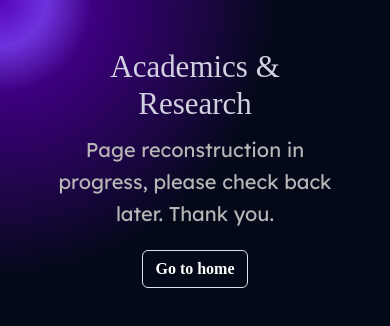
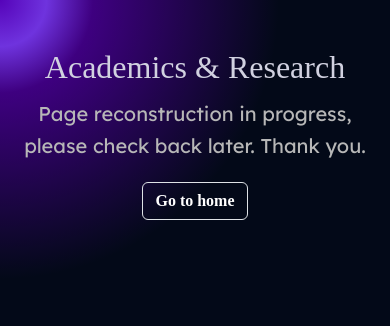
Before and after one commit to Khalifa-pendrops/portfolio_2024, a React (Vite) app: page /academic in a window 390 px wide. Shown: the top 326 px of the page. Built offline with nearby package versions, Linux system fonts and the light colour scheme; a web font is replaced by a local one.

Commit message:
last commit before DB

```diff
--- a/src/Components/Academic.jsx
+++ b/src/Components/Academic.jsx
@@ -7,8 +7,8 @@ import "./Home.css";
 function Academic() {
   return (
     <div className="container-fluid d-flex flex-column justify-content-center align-items-center gap-1 pt-5 text-center">
-      <h1 className="display-5 w-50 w-sm-100">Academics & Research</h1>
-      <p className="p-text fs-5 ">
+      <h1 className="header-h1-academic w-100 ">Academics & Research</h1>
+      <p className="p-text fs-5 text-center">
         Page reconstruction in progress, please check back later. Thank you.
       </p>
       <Link className="linked-btn" to="/">
--- a/src/Components/Home.css
+++ b/src/Components/Home.css
@@ -29,9 +29,9 @@ a {
 }
 
 .contact-btn-lg:hover {
-color: #fff !important;
-background-color: #030918 !important;
-border: none !important;
+    color: #fff !important;
+    background-color: #030918 !important;
+    border: none !important;
 }
 
 
@@ -51,14 +51,21 @@ border: none !important;
     }
 }
 
+.header-h1-academic {
+    font-size: 3rem !important;
+}
 
 .p-text {
-    width: 40%;
+    font-size: 1.4rem !important;
 }
 
 @media (max-width: 576px) {
+    .header-h1-academic {
+            font-size: 2rem !important;
+        }
     .p-text {
-        width: 80% !important;
+        width: 100% !important;
+        font-size: .9rem !important;
     }
 }
 
@@ -121,8 +128,14 @@ p {
 
 }
 
-.modal h1 {
+.pseudo-modal h1 {
     color: #07112c !important;
+}
+
+.contact-btn {
+    background-color: #030918 !important;
+    word-break: break-all;
+    overflow-wrap: break-word;
 }
 
 .email-text,
--- a/src/Components/Home.jsx
+++ b/src/Components/Home.jsx
@@ -114,7 +114,7 @@ const Home = () => {
                       aria-label="Close"
                     ></button>
                   </div>
-                  <div className="modal contact-container d-flex flex-column justify-content-center align-items-center gap-3 container-fluid my-3">
+                  <div className="pseudo-modal contact-container d-flex flex-column justify-content-center align-items-center gap-3 container-fluid my-3">
                     <div className="contact_top d-flex flex-column justify-content-center align-items-start text-center">
                       <h1 className="display-5 display-sm-6 align-self-center">
                         Send an Email
@@ -166,7 +166,7 @@ const Home = () => {
                         <button
                           type="submit"
                           disabled={isSubmitting}
-                          className="contact-btn text-white py-1 px-1 btn d-flex justify-content-center align-items-center gap-2"
+                          className="contact-btn text-white py-1 px-2 btn d-flex justify-content-center align-items-center gap-2"
                         >
                           <FontAwesomeIcon
                             className="fs-1"
```
